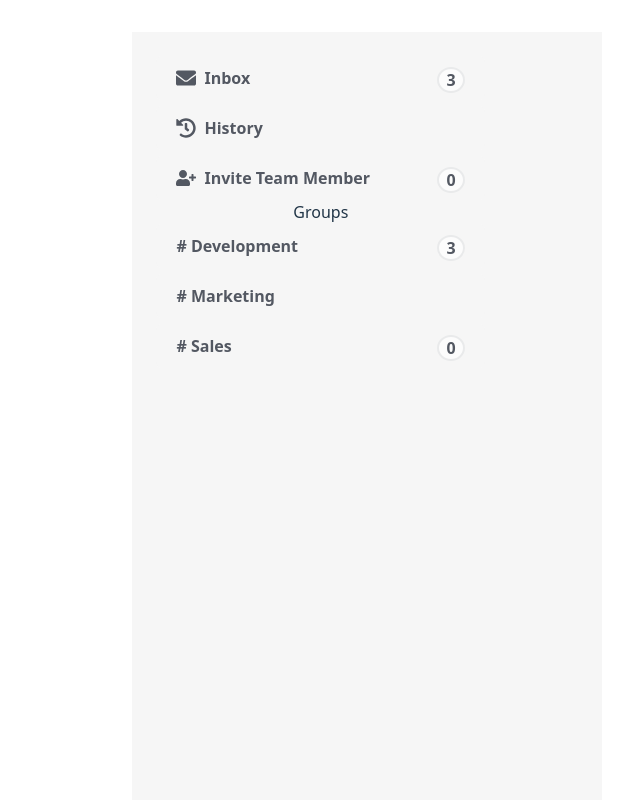
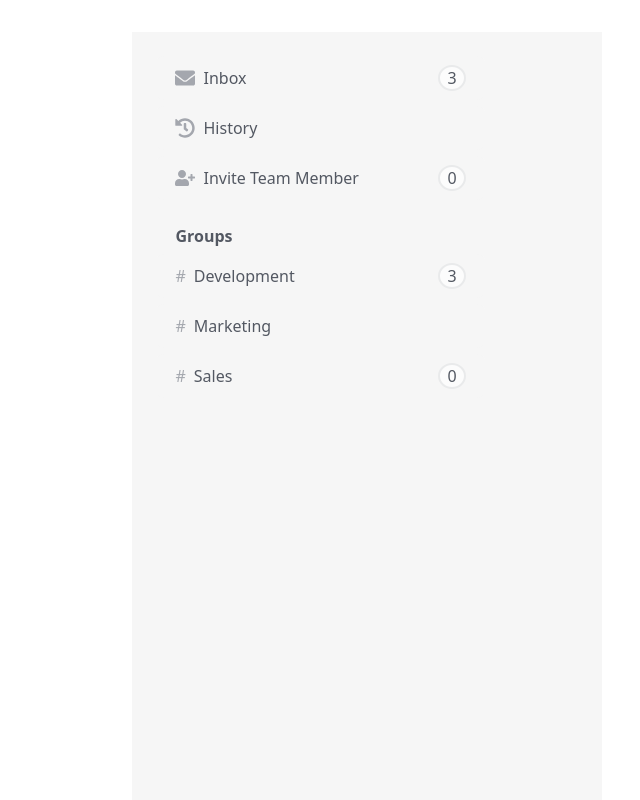
Before and after one commit to serae91/team_communication, a React app in the folder frontend/: page / in a window 1280 px wide. Shown: the top 800 px of the page, without its empty margins (273-913 px from the left). Built offline with nearby package versions, Linux system fonts and the light colour scheme; no server answers; the HTML template or start-up script is replaced by a standard one.

Commit message:
side symbols gray

```diff
--- a/frontend/src/components/main-page/side-nav-bar/SideNavBar.scss
+++ b/frontend/src/components/main-page/side-nav-bar/SideNavBar.scss
@@ -6,10 +6,25 @@
   width: 329px;
   height: 100vh;
   flex-direction: column;
+  gap: 24px;
+
+  .side-symbol {
+    color: c.$color-text-3;
+    margin-right: 8px;
   }
 
   .button-group {
     display: flex;
     flex-direction: column;
     gap: 6px;
+
+    .title {
+      padding-left: 1.2em;
+      display: flex;
+      justify-content: left;
+      color: c.$color-text-2;
+      font-weight: 600;
+      float: left;
     }
+  }
+}
--- a/frontend/src/components/main-page/side-nav-bar/SideNavBar.tsx
+++ b/frontend/src/components/main-page/side-nav-bar/SideNavBar.tsx
@@ -13,28 +13,28 @@ function SideNavBar(props: SideNavBarProps): JSX.Element {
     <div className="side-nav-bar">
       <div className={ 'button-group' }>
         <SideNavBarButton badgeCount={ 3 }>
-          <FaEnvelope size={ 20 } style={ {marginRight: 8} }/>
+          <FaEnvelope size={ 20 } className={'side-symbol'}/>
           Inbox
         </SideNavBarButton>
         <SideNavBarButton badgeCount={ undefined }>
-          <FaHistory size={ 20 } style={ {marginRight: 8} }/>
+          <FaHistory size={ 20 } className={'side-symbol'}/>
           History
         </SideNavBarButton>
         <SideNavBarButton badgeCount={ 0 }>
-          <FaUserPlus size={ 20 } style={ {marginRight: 8} }/>
+          <FaUserPlus size={ 20 } className={'side-symbol'}/>
           Invite Team Member
         </SideNavBarButton>
       </div>
-      Groups
       <div className={ 'button-group' }>
+        <div className={'title'}>Groups</div>
         <SideNavBarButton badgeCount={ 3 }>
-          # Development
+          <div className={'side-symbol'}>#</div> Development
         </SideNavBarButton>
         <SideNavBarButton badgeCount={ undefined }>
-          # Marketing
+          <div className={'side-symbol'}>#</div> Marketing
         </SideNavBarButton>
         <SideNavBarButton badgeCount={ 0 }>
-          # Sales
+          <div className={'side-symbol'}>#</div> Sales
         </SideNavBarButton>
       </div>
     </div>
--- a/frontend/src/components/main-page/side-nav-bar/side-nav-bar-button/SideNavBarButton.scss
+++ b/frontend/src/components/main-page/side-nav-bar/side-nav-bar-button/SideNavBarButton.scss
@@ -1,31 +1,26 @@
 @use '../../../../styles/colors' as c;
 
 .side-nav-bar-button {
-  position: relative;
-  align-items: center;
-  width: 100%;
   height: 44px;
-  border-radius: 6px;
-  border-style: solid;
+  border-radius: 8px;
+  border-style: hidden;
   background-color: c.$color-background-primary;
   color: c.$color-text-2;
-  font-weight: 600;
+  font-weight: 500;
 
   .content {
     display: flex;
-    flex-direction: row;
+    align-items: center;
     justify-content: space-between;
     height: 22px;
 
     .label {
       display: flex;
-      flex-direction: row;
       align-items: center;
     }
 
     .badge {
       display: flex;
-      flex-direction: row;
       align-items: center;
       justify-content: center;
       width: 24px;
@@ -39,6 +34,17 @@
   }
 
 }
+
 .side-nav-bar-button:hover {
+  border-style: solid;
+  border-color: c.$color-boarder;
+  background-color: c.$color-hover-gray;
+}
+
+.side-nav-bar-button:focus {
+  outline: none;
+  border-style: solid;
+  border-width: 2px;
+  border-color: c.$color-boarder;
   background-color: c.$color-select-gray;
 }
```
Lines whose indentation alone changed are shown as unchanged.
